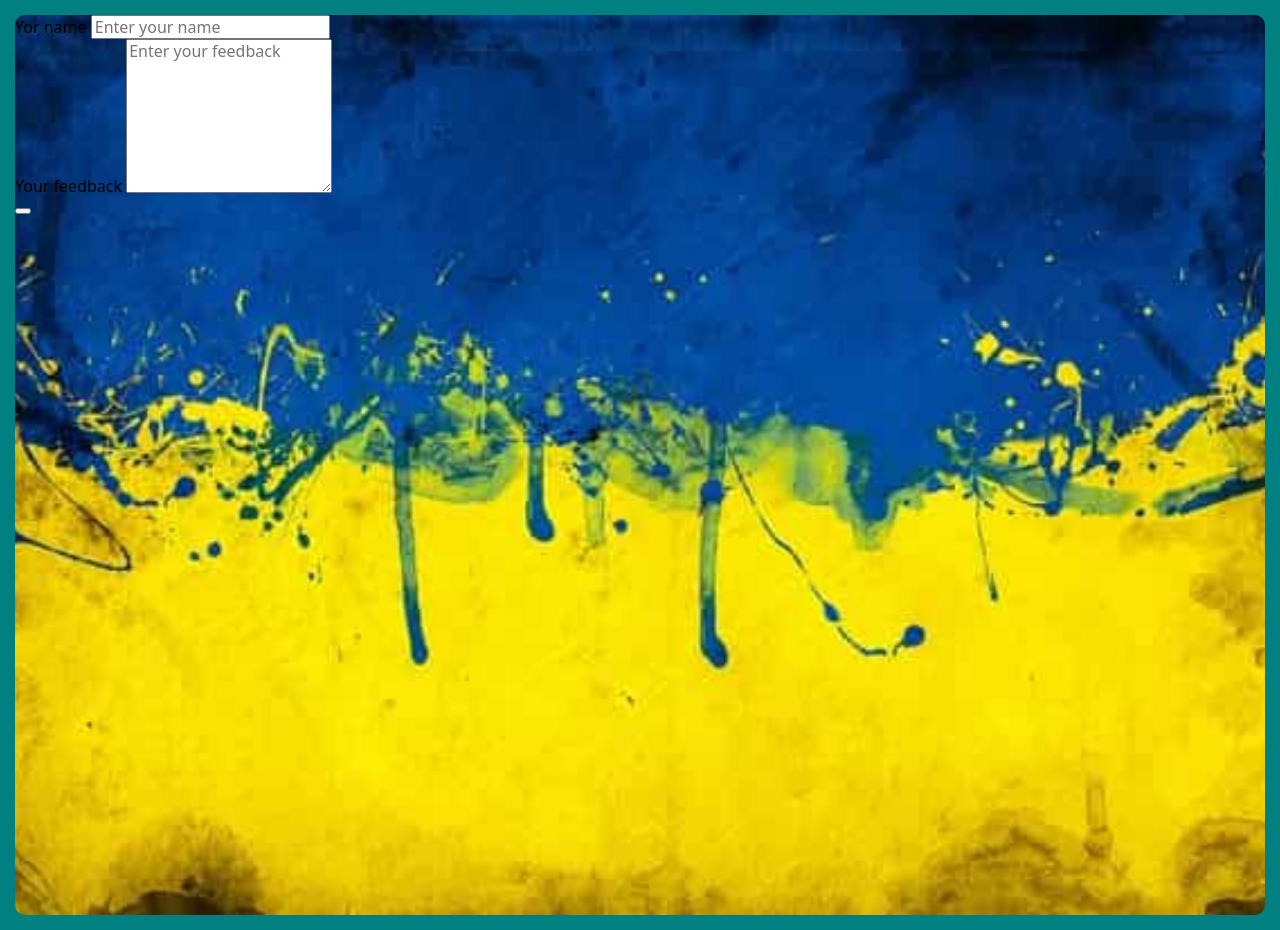
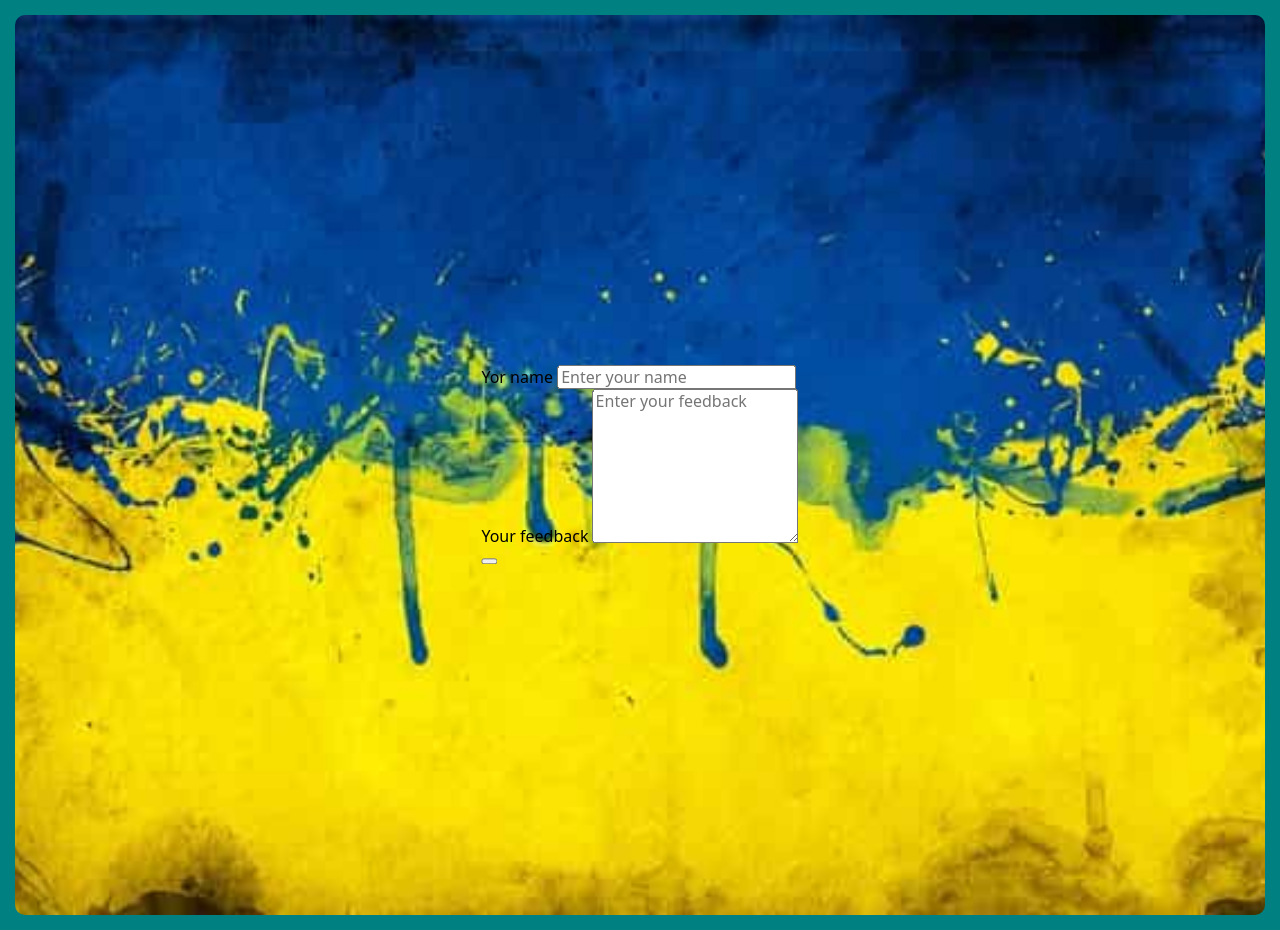
Before and after one commit to Anatoliy-Mostovoy/-custom-feedback-form, a plain HTML site: page index.html in a window 1280 px wide. Drawn offline with Linux system fonts and the light colour scheme.

Commit message:
centred form block

```diff
--- a/sass/components/_container.scss
+++ b/sass/components/_container.scss
@@ -1,4 +1,5 @@
 .container{
+    position: relative;
     height: 900px;
     margin: 0 auto;
     border-radius: 10px;
--- /dev/null
+++ b/sass/components/_form.scss
@@ -0,0 +1,6 @@
+.form{
+    position: absolute;
+    top: 50%;
+    left: 50%;
+    transform: translate(-50%, -50%);
+}
--- a/sass/main.scss
+++ b/sass/main.scss
@@ -1,4 +1,5 @@
 @import'./base/normalize';
 @import'./utils/variables';
 @import'./components/overlay';
-@import'./components/container'
+@import'./components/container';
+@import'./components/form'
```
Also changed, not shown: css/main.css, css/main.min.css, 2 other files.
